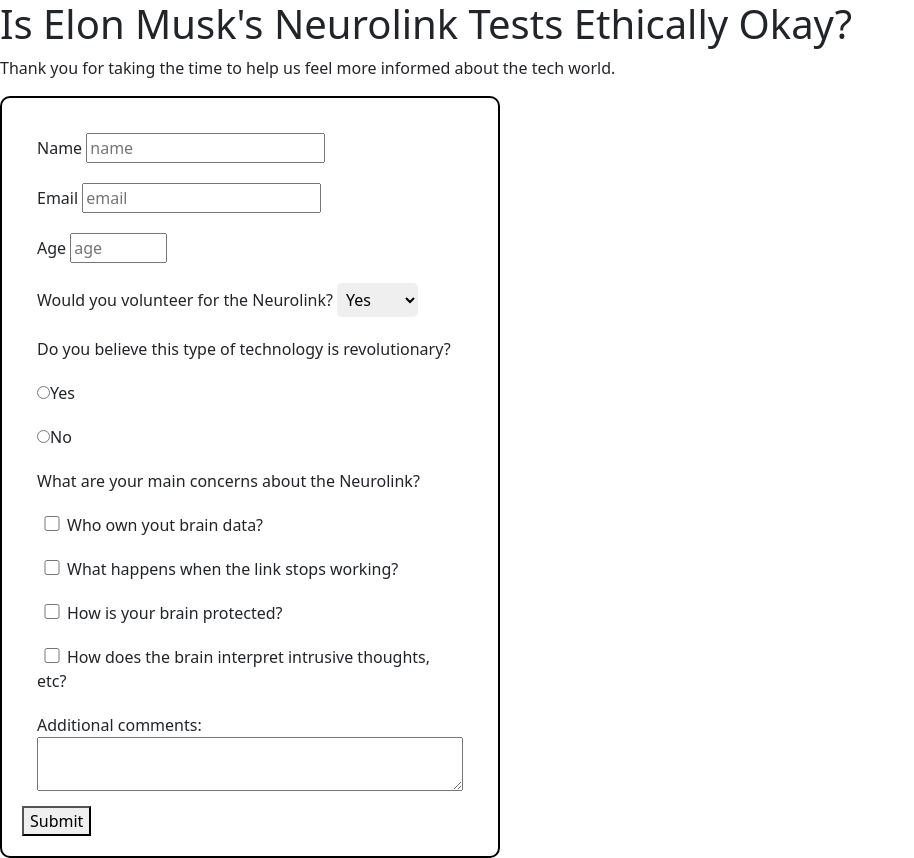
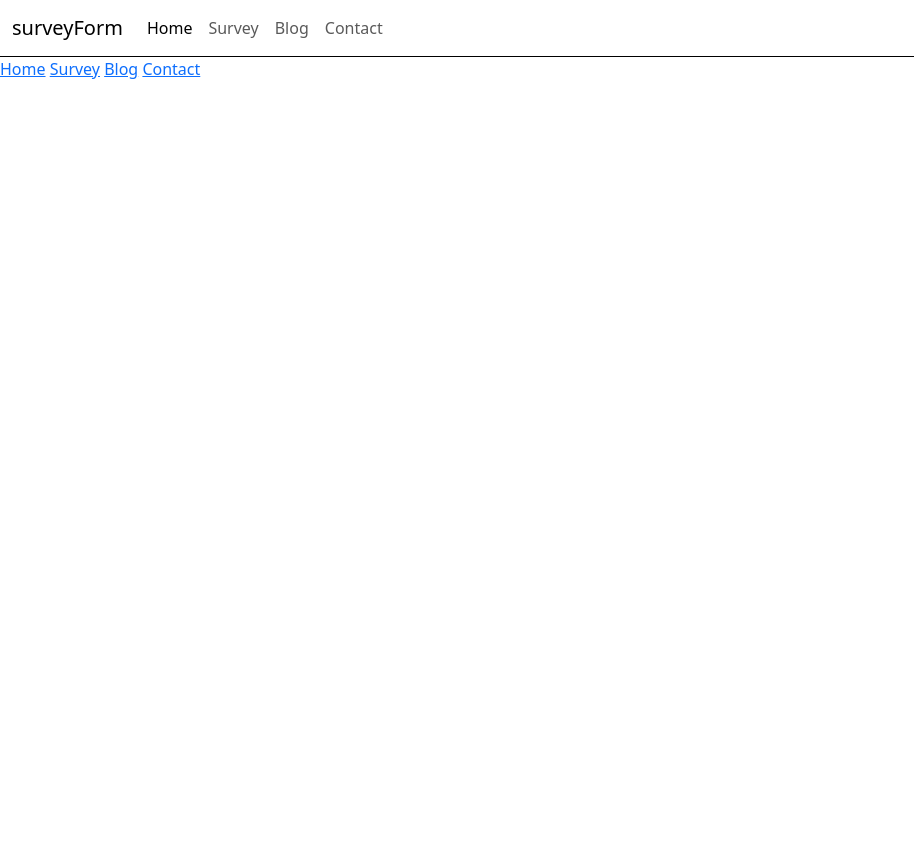
Before and after one commit to tyhieshajohnson/surveyForm, a plain HTML site: page index.html in a window 1280 px wide. Shown: the whole page, without its empty margins (0-914 px from the left). After the commit the page ends 800 px from the top, so only its background shows below. Drawn offline with nearby package versions, Linux system fonts and the light colour scheme.

Commit message:
Folder Structure, Pages, Survey

```diff
--- a/CSS/styles.css
+++ b/CSS/styles.css
@@ -1,15 +1,25 @@
+/* Home */
+/* Navigation Bar */
+.navbar {
+  background: rgba(0, 0, 0, 0);
+  border-bottom: solid 1px black;
+}
+
+/* Header */
 body {
-    background-color: white;
-    text-align: center;
+  text-align: center;
+  background-color: white;
   }
 
-  form {
-    max-width:500px;
-    text-align: left;
-    padding: 20px;
-    border: 2px solid black;
-    border-radius: 10px;
-  }
+form {
+  max-width: 600px;
+      margin: 0 auto;
+      padding: 20px;
+      background: rgba(0, 0, 0, 0.1);
+      border-radius: 10px;
+      box-shadow: 0 0 10px rgba(0, 0, 0, 0.3);
+}
+
   .input-element {
     padding: 5px;
     border: none;
@@ -37,3 +47,9 @@ body {
   h1 {
     color: black;
   }
+
+  /* Title */
+  #title {
+    display: flex;
+    justify-content: center;
+  }
--- a/index.html
+++ b/index.html
@@ -6,85 +6,52 @@
     <link rel="stylesheet" href="CSS/styles.css">
     <!-- Bootstrap Ext -->
     <link href="https://cdn.jsdelivr.net/npm/bootstrap@5.3.2/dist/css/bootstrap.min.css" rel="stylesheet" integrity="sha384-T3c6CoIi6uLrA9TneNEoa7RxnatzjcDSCmG1MXxSR1GAsXEV/Dwwykc2MPK8M2HN" crossorigin="anonymous">
-    <title>Neurolink Survey Form</title>
+    <title>Home</title>
 </head>
 <body>
-<h1 id="title">Is Elon Musk's Neurolink Tests Ethically Okay?</h1>
-<p id="description">Thank you for taking the time to help us feel more informed about the tech world.</p>
+<!-- Navigation Bar -->
+<nav class="navbar sticky-top navbar-expand-lg bg-body-">
+  <div class="container-fluid">
+    <a class="navbar-brand" href="#">surveyForm</a>
+    <button class="navbar-toggler" type="button" data-bs-toggle="collapse" data-bs-target="#navbarNav" aria-controls="navbarNav" aria-expanded="false" aria-label="Toggle navigation">
+      <span class="navbar-toggler-icon"></span>
+    </button>
+    <div class="collapse navbar-collapse" id="navbarNav">
+      <ul class="navbar-nav">
+        <li class="nav-item">
+          <a class="nav-link active" aria-current="page" href="/index.html">Home</a>
+        </li>
+        <li class="nav-item">
+          <a class="nav-link" href="/HTML/surveyForm.html">Survey</a>
+        </li>
+        <li class="nav-item">
+          <a class="nav-link" href="/HTML/blog.html">Blog</a>
+        </li>
+        <li class="nav-item">
+          <a class="nav-link" href="/HTML/contact.html">Contact</a>
+        </li>
+      </ul>
+    </div>
+  </div>
+</nav>
 
-<form id="survey-form">
-  <div class="input-element">
-   <label id="name-label">
-     Name
-     <input placeholder="name" id="name" type="text" required/>
-   </label>
+<!-- Header -->
+<header>
+  <div>
+
   </div>
+</header>
 
-<form>
-  <div class="input-element">
-   <label id="email-label">
-     Email
-     <input placeholder="email" id="email" type="email" required/>
-   </label>
-  </div>
+<!-- Main -->
+<main></main>
 
-  <div class="input-element">
-   <label id="number-label">
-     Age
-     <input placeholder="age" id="number" min="5" max="100" type="number" optional/>
-   </label>
-  </div>
-
-  <div>
-    <div class="input-element">
-    <label id="select-label">
-     Would you volunteer for the Neurolink?
-     <select id="dropdown">
-       <option>Yes</option>
-       <option>No</option>
-       <option>Maybe</option>
-     </select>
-   </label>
-  </div>
-
-<div class="input-element">
-    <label>Do you believe this type of technology is revolutionary?</label>
-  </div>
-  <div class="input-element">
-    <label><input type="radio" name="volunteer" attribute="value" value="value"/>Yes</label>
-  </div>
-  <div class="input-element">
-    <label><input type="radio" name="volunteer" attribute="value" value="value"/>No</label>
-  </div>
+<!-- Footer -->
+<div class="footer">
+  <a href="">Home</a>
+  <a href="">Survey</a>
+  <a href="">Blog</a>
+  <a href="">Contact</a>
 </div>
-
-<div class="input-element">
-    <label>What are your main concerns about the Neurolink?</label>
-  </div>
-  <div class="input-element">
-    <label><input type="checkbox" name="concerns" value="brain-data"/>Who own yout brain data?</label>
-  </div>
-  <div class="input-element">
-    <label><input type="checkbox" name="concerns" value="link-stops"/>What happens when the link stops working?</label>
-  </div>
-  <div class="input-element">
-    <label><input type="checkbox" name="concerns" value="brain"/>How is your brain protected?</label>
-  </div>
-  <div class="input-element">
-    <label><input type="checkbox" name="concerns" value="interpret"/>How does the brain interpret intrusive thoughts, etc?</label>
-  </div>
-</div>
-
-<div class="input-element">
-  <label>Additional comments:</label>
-  <textarea type="text"></textarea>
-</div>
-<button type="submit" id="submit">
-  Submit
-</buttom>
-</form>
-
-</form>
 <!-- Bootstrap JavaScript Ext -->
 <script src="https://cdn.jsdelivr.net/npm/bootstrap@5.3.2/dist/js/bootstrap.bundle.min.js" integrity="sha384-C6RzsynM9kWDrMNeT87bh95OGNyZPhcTNXj1NW7RuBCsyN/o0jlpcV8Qyq46cDfL" crossorigin="anonymous"></script>
 </body>
```
Also changed, not shown: HTML/blog.html (added, +54 -0 lines), HTML/contact.html (added, +54 -0 lines), HTML/surveyForm.html (added, +132 -0 lines), uploads/background.jpeg (added).
